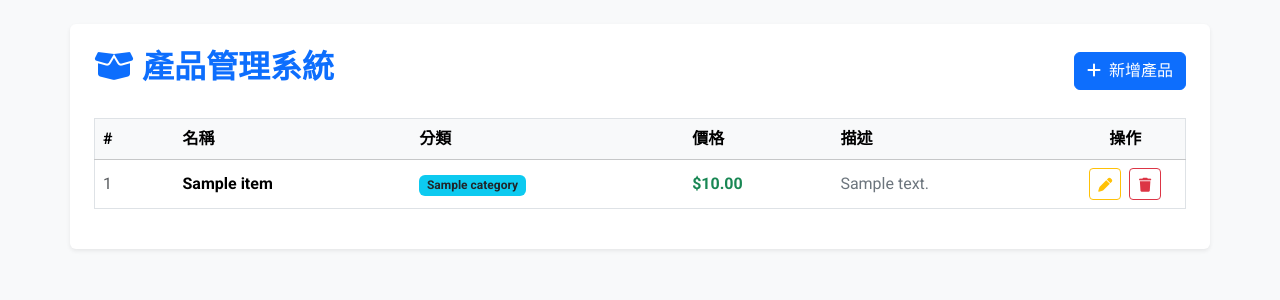
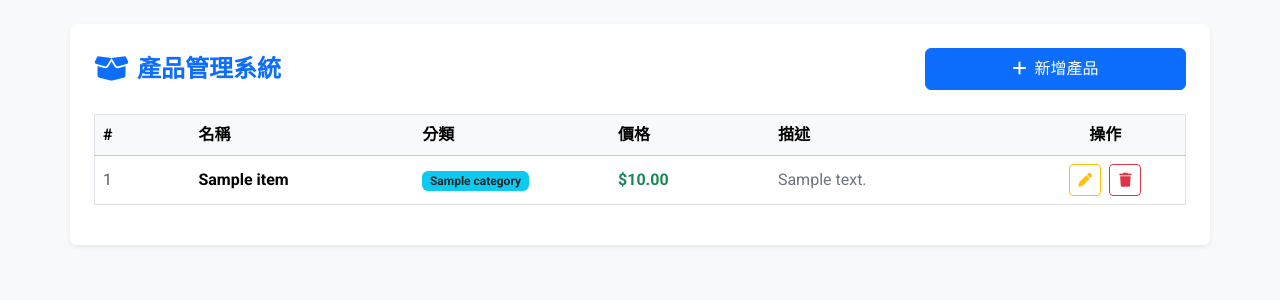
Before and after one commit to leowu0329/fastapiHtmxAlpineJS, a FastAPI app: template templates/index.html in a window 1280 px wide. Shown: the top 300 px of the page. Run offline with FastAPI, Linux system fonts and the light colour scheme; the template is opened without the code that fills it: most values are stand-ins (such as "Sample title", 1, 10 or a date in 2020); parts of the project's set-up code (start-up, migrations or seed data) failed here and were passed over; some libraries are stand-ins or nearby versions.

Commit message:
響應式模版

```diff
--- a/templates/components/category_modal.html
+++ b/templates/components/category_modal.html
@@ -1,35 +1,34 @@
-<!-- 分類管理 Modal -->
 <div class="modal fade" id="categoryModal" tabindex="-1" aria-hidden="true" x-ref="categoryModalElement">
-    <div class="modal-dialog modal-dialog-centered">
+    <div class="modal-dialog modal-dialog-centered modal-fullscreen-sm-down">
         <div class="modal-content">
             <div class="modal-header">
                 <h5 class="modal-title fw-bold"><i class="fa-solid fa-tags me-2"></i>分類管理</h5>
                 <button type="button" class="btn-close" data-bs-dismiss="modal" aria-label="Close"></button>
             </div>
             <div class="modal-body">
-                <!-- 新增分類表單 -->
+                <!-- 新增分類表單 (RWD Flex) -->
                 <form @submit.prevent="submitCategoryForm($event)" class="mb-4">
                     <label class="form-label fw-bold">新增新分類</label>
-                    <div class="input-group">
-                        <input type="text" name="name" class="form-control" x-model="newCategoryName" placeholder="輸入分類名稱..." required>
-                        <button class="btn btn-primary" type="submit">
+                    <div class="input-group flex-column flex-sm-row gap-2 gap-sm-0">
+                        <input type="text" name="name" class="form-control w-100 w-sm-auto rounded-start-sm" x-model="newCategoryName" placeholder="輸入分類名稱..." required>
+                        <button class="btn btn-primary w-100 w-sm-auto rounded-end-sm" type="submit">
                             <i class="fa-solid fa-plus me-1"></i>新增
                         </button>
                     </div>
                 </form>
 
-                <!-- HTMX 分類列表區塊（加上滾動條樣式與外框） -->
+                <!-- HTMX 分類列表區塊（動態自訂高度與滾動條） -->
                 <label class="form-label fw-bold">現有分類列表</label>
                 <div id="category-list-container"
                      class="border rounded p-1"
-                     style="max-height: 250px; overflow-y: auto;"
+                     style="max-height: 50vh; min-height: 150px; overflow-y: auto;"
                      hx-get="/categories/options"
                      hx-trigger="refreshCategories from:body">
                     {% include "components/category_list.html" %}
                 </div>
             </div>
             <div class="modal-footer">
-                <button type="button" class="btn btn-secondary" data-bs-dismiss="modal">關閉</button>
+                <button type="button" class="btn btn-secondary w-100 w-sm-auto" data-bs-dismiss="modal">關閉</button>
             </div>
         </div>
     </div>
--- a/templates/components/delete_modal.html
+++ b/templates/components/delete_modal.html
@@ -9,9 +9,9 @@
                 <p class="mb-0">您確定要刪除產品 <strong class="text-danger" x-text="deleteItemTarget.name"></strong> 嗎？</p>
                 <small class="text-muted">此動作無法復原。</small>
             </div>
-            <div class="modal-footer">
-                <button type="button" class="btn btn-secondary" data-bs-dismiss="modal">取消</button>
-                <button type="button" class="btn btn-danger" x-on:click="confirmDelete()">確定刪除</button>
+            <div class="modal-footer d-flex flex-column-reverse flex-sm-row gap-2">
+                <button type="button" class="btn btn-secondary w-100 w-sm-auto m-0" data-bs-dismiss="modal">取消</button>
+                <button type="button" class="btn btn-danger w-100 w-sm-auto m-0" x-on:click="confirmDelete()">確定刪除</button>
             </div>
         </div>
     </div>
--- a/templates/components/item_modal.html
+++ b/templates/components/item_modal.html
@@ -1,5 +1,5 @@
 <div class="modal fade" id="itemModal" tabindex="-1" aria-hidden="true" x-ref="modalElement">
-    <div class="modal-dialog modal-dialog-centered">
+    <div class="modal-dialog modal-dialog-centered modal-fullscreen-sm-down">
         <div class="modal-content">
             <div class="modal-header">
                 <h5 class="modal-title fw-bold" x-text="isEdit ? '編輯產品' : '新增產品'"></h5>
@@ -12,7 +12,6 @@
                         <input type="text" name="name" class="form-control" x-model="form.name" required>
                     </div>
 
-                    <!-- 分類下拉選單與管理按鈕 -->
                     <div class="mb-3">
                         <label class="form-label fw-bold">分類</label>
                         <div class="input-group">
@@ -22,7 +21,7 @@
                                 {% endfor %}
                             </select>
                             <button class="btn btn-outline-secondary" type="button" x-on:click="openCategoryManagerModal()">
-                                <i class="fa-solid fa-gear me-1"></i>管理分類
+                                <i class="fa-solid fa-gear me-1"></i>管理
                             </button>
                         </div>
                     </div>
@@ -36,9 +35,9 @@
                         <textarea name="description" class="form-control" rows="3" x-model="form.description"></textarea>
                     </div>
                 </div>
-                <div class="modal-footer">
-                    <button type="button" class="btn btn-secondary" data-bs-dismiss="modal">取消</button>
-                    <button type="submit" class="btn btn-primary" x-text="isEdit ? '更新' : '建立'"></button>
+                <div class="modal-footer d-flex flex-column-reverse flex-sm-row gap-2">
+                    <button type="button" class="btn btn-secondary w-100 w-sm-auto m-0" data-bs-dismiss="modal">取消</button>
+                    <button type="submit" class="btn btn-primary w-100 w-sm-auto m-0" x-text="isEdit ? '更新' : '建立'"></button>
                 </div>
             </form>
         </div>
--- a/templates/components/item_table.html
+++ b/templates/components/item_table.html
@@ -1,13 +1,14 @@
-<div class="table-responsive">
-    <table class="table table-hover align-middle border">
+<!-- 1. 桌機模式：標準表格 (d-none d-md-block) -->
+<div class="table-responsive d-none d-md-block">
+    <table class="table table-hover align-middle border text-nowrap">
         <thead class="table-light">
             <tr>
-                <th scope="col" style="width: 80px;">#</th>
-                <th scope="col">名稱</th>
-                <th scope="col">分類</th>
-                <th scope="col">價格</th>
-                <th scope="col">描述</th>
-                <th scope="col" class="text-center" style="width: 120px;">操作</th>
+                <th scope="col" style="min-width: 60px;">#</th>
+                <th scope="col" style="min-width: 140px;">名稱</th>
+                <th scope="col" style="min-width: 100px;">分類</th>
+                <th scope="col" style="min-width: 100px;">價格</th>
+                <th scope="col" style="min-width: 160px;">描述</th>
+                <th scope="col" class="text-center" style="min-width: 100px;">操作</th>
             </tr>
         </thead>
         <tbody>
@@ -17,7 +18,7 @@
                 <td class="fw-bold">{{ item.name }}</td>
                 <td><span class="badge bg-info text-dark">{{ item.category or '雜項' }}</span></td>
                 <td class="text-success fw-bold">${{ "%.2f"|format(item.price) }}</td>
-                <td class="text-secondary">{{ item.description or '-' }}</td>
+                <td class="text-secondary text-truncate" style="max-width: 200px;">{{ item.description or '-' }}</td>
                 <td class="text-center">
                     <button class="btn btn-sm btn-outline-warning table-action-btn me-1"
                             data-id="{{ item.id }}"
@@ -44,3 +45,62 @@
         </tbody>
     </table>
 </div>
+
+<!-- 2. 手機模式：客製化藍色邊角卡片 (d-block d-md-none) -->
+<div class="d-block d-md-none">
+    {% for item in items %}
+    <div class="card mb-3 border-primary shadow-sm overflow-hidden" style="border-radius: 12px; background-color: #dbeafe;">
+        <div class="d-flex align-items-stretch">
+            <!-- 左側編號藍色圓角色塊 -->
+            <div class="bg-primary text-white d-flex align-items-center justify-content-center px-3 fs-5 fw-bold" style="min-width: 48px;">
+                {{ item.id }}
+            </div>
+
+            <!-- 中間內容區域 -->
+            <div class="p-2 flex-grow-1">
+                <div class="mb-1 fs-6">
+                    <span class="fw-normal">名稱:</span>
+                    <strong class="text-dark">{{ item.name }}</strong>
+                </div>
+                <div class="mb-1 fs-6">
+                    <span class="fw-normal">分類:</span>
+                    <span class="text-dark">{{ item.category or '雜項' }}</span>
+                </div>
+                <div class="mb-1 fs-6">
+                    <span class="fw-normal">價格:</span>
+                    <strong class="text-dark">{{ item.price }}</strong>
+                </div>
+                <div class="fs-6 text-truncate" style="max-width: 200px;">
+                    <span class="fw-normal">描述:</span>
+                    <span class="text-secondary">{{ item.description or '-' }}</span>
+                </div>
+            </div>
+
+            <!-- 右側操作按鈕 (白底卡片設計) -->
+            <div class="p-2 d-flex align-items-start">
+                <div class="bg-white p-1 rounded border d-flex gap-1 shadow-sm">
+                    <button class="btn btn-sm btn-outline-warning table-action-btn"
+                            data-id="{{ item.id }}"
+                            data-name="{{ item.name }}"
+                            data-category="{{ item.category or '雜項' }}"
+                            data-price="{{ item.price }}"
+                            data-description="{{ item.description or '' }}"
+                            x-on:click="openEditModalFromEl($el)">
+                        <i class="fa-solid fa-pen"></i>
+                    </button>
+                    <button class="btn btn-sm btn-outline-danger table-action-btn"
+                            data-id="{{ item.id }}"
+                            data-name="{{ item.name }}"
+                            x-on:click="openDeleteModalFromEl($el)">
+                        <i class="fa-solid fa-trash"></i>
+                    </button>
+                </div>
+            </div>
+        </div>
+    </div>
+    {% else %}
+    <div class="text-center py-4 text-muted bg-white rounded border">
+        目前尚無資料
+    </div>
+    {% endfor %}
+</div>
--- a/templates/index.html
+++ b/templates/index.html
@@ -1,16 +1,23 @@
 <!DOCTYPE html>
 <html lang="zh-TW">
+
 <head>
     <meta charset="UTF-8">
     <meta name="viewport" content="width=device-width, initial-scale=1.0">
     <title>產品管理系統 - FastAPI + HTMX + Alpine.js</title>
 
+    <!-- 本地 CSS (Bootstrap 5 & Font Awesome 6) -->
     <link rel="stylesheet" href="/static/css/bootstrap.min.css">
     <link rel="stylesheet" href="/static/css/all.min.css">
+
+    <!-- Google Fonts (Noto Sans TC & Roboto) -->
     <link rel="preconnect" href="https://fonts.googleapis.com">
     <link rel="preconnect" href="https://fonts.gstatic.com" crossorigin>
-    <link href="https://fonts.googleapis.com/css2?family=Noto+Sans+TC:wght@400;500;700&family=Roboto:wght@400;500;700&display=swap" rel="stylesheet">
+    <link
+        href="https://fonts.googleapis.com/css2?family=Noto+Sans+TC:wght@400;500;700&family=Roboto:wght@400;500;700&display=swap"
+        rel="stylesheet">
 
+    <!-- HTMX & Alpine.js CDN -->
     <script src="https://unpkg.com/htmx.org@1.9.10"></script>
     <script defer src="https://unpkg.com/alpinejs@3.x.x/dist/cdn.min.js"></script>
 
@@ -19,24 +26,40 @@
             font-family: 'Roboto', 'Noto Sans TC', sans-serif;
             background-color: #f8f9fa;
         }
+
         .table-action-btn {
             width: 32px;
             height: 32px;
             padding: 0;
-            line-height: 32px;
+            line-height: 30px;
             text-align: center;
         }
     </style>
 </head>
-<body class="p-4" x-data="crudModal()">
-    <div class="container bg-white p-4 rounded shadow-sm">
-        <div class="d-flex justify-content-between align-items-center mb-4">
-            <h2 class="fw-bold text-primary"><i class="fa-solid fa-box-open me-2"></i>產品管理系統</h2>
-            <button class="btn btn-primary" x-on:click="openCreateModal()">
-                <i class="fa-solid fa-plus me-1"></i> 新增產品
-            </button>
+
+<body class="p-2 p-sm-4" x-data="crudModal()">
+    <div class="container-fluid container-md bg-white p-3 p-sm-4 rounded shadow-sm">
+        <!-- 頂部標題與操作區 (PC 模式 4/12 靠左、3/12 靠右) -->
+        <div class="row align-items-center mb-4 g-3">
+            <!-- 左側 4/12：產品管理系統 (含 logo) -->
+            <div class="col-12 col-md-4">
+                <h2 class="fw-bold text-primary mb-0 h4 h2-sm d-flex align-items-center">
+                    <i class="fa-solid fa-box-open me-2 fs-3"></i>產品管理系統
+                </h2>
+            </div>
+
+            <!-- 中間留空自動擠壓 -->
+            <div class="d-none d-md-block col-md-5"></div>
+
+            <!-- 右側 3/12：新增產品按鈕 (靠右對齊) -->
+            <div class="col-12 col-md-3 text-start text-md-end">
+                <button class="btn btn-primary w-100 w-md-auto px-3 py-2" x-on:click="openCreateModal()">
+                    <i class="fa-solid fa-plus me-1"></i> 新增產品
+                </button>
+            </div>
         </div>
 
+        <!-- HTMX 動態加載表格區域 -->
         <div id="table-container" hx-get="/items/list" hx-trigger="refreshTable from:body">
             {% include "components/item_table.html" %}
         </div>
@@ -47,10 +70,12 @@
     {% include "components/delete_modal.html" %}
     {% include "components/category_modal.html" %}
 
+    <!-- 本地 JS Dependencies (Bootstrap 5) -->
     <script src="/static/js/bootstrap.bundle.min.js"></script>
 
+    <!-- Alpine.js 與事件控制腳本 -->
     <script>
-        document.addEventListener('htmx:afterSettle', function(evt) {
+        document.addEventListener('htmx:afterSettle', function (evt) {
             if (window.Alpine) {
                 Alpine.initTree(evt.detail.target);
             }
@@ -102,6 +127,7 @@
                 },
                 async confirmDelete() {
                     if (!this.deleteItemTarget.id) return;
+
                     try {
                         const response = await fetch(`/api/items/${this.deleteItemTarget.id}`, { method: 'DELETE' });
                         if (response.ok) {
@@ -115,6 +141,7 @@
                     const formData = new FormData(event.target);
                     const url = this.isEdit ? `/api/items/${this.form.id}` : '/api/items';
                     const method = this.isEdit ? 'PUT' : 'POST';
+
                     try {
                         const response = await fetch(url, { method: method, body: formData });
                         if (response.ok) {
@@ -130,8 +157,11 @@
                         if (response.ok) {
                             this.newCategoryName = '';
                             htmx.trigger('#category-list-container', 'refreshCategories');
-                        } else { alert('新增分類失敗'); }
-                    } catch (err) { console.error(err); }
+                        } else {
+                            const errData = await response.json().catch(() => ({}));
+                            alert(errData.detail || '新增分類失敗');
+                        }
+                    } catch (err) { console.error(err); alert('網路請求失敗'); }
                 },
                 async deleteCategory(id) {
                     if (!confirm('確定刪除此分類嗎？')) return;
@@ -146,4 +176,5 @@
         }
     </script>
 </body>
+
 </html>
```
